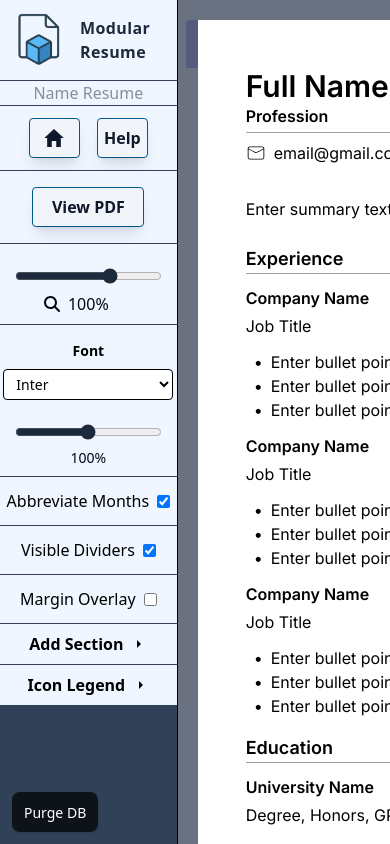
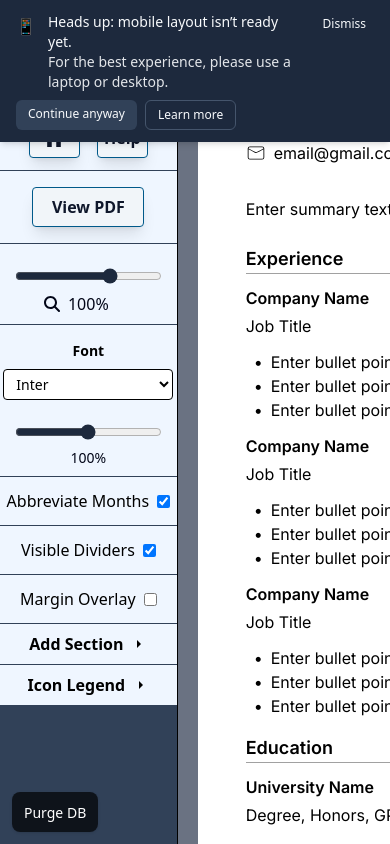
Before and after one commit to Tarrega88/modular-resume-2, a React (Vite) app: page / in a window 390 px wide. Both pictures are taken after a click on the button "Create New Resume". Built offline with nearby package versions, Linux system fonts and the light colour scheme.

Commit message:
mobile notification

```diff
--- a/src/MainView.tsx
+++ b/src/MainView.tsx
@@ -2,6 +2,7 @@ import { useRef } from "react";
 import { useReactToPrint } from "react-to-print";
 import BuilderColumn from "@/components/builderColumn/BuilderColumn";
 import SideResume from "@/components/SideResume";
+import MobileNotification from "./components/absoluteUI/MobileNotification";
 
 export default function MainView() {
   const contentRef = useRef<HTMLDivElement>(null);
@@ -9,6 +10,7 @@ export default function MainView() {
 
   return (
     <div>
+      <MobileNotification />
       <div className="flex w-full h-[100dvh]">
         <BuilderColumn onPrint={handlePrint} />
         <div className="overflow-auto w-full bg-gray-500 pt-5 px-5 grid items-start justify-items-center">
--- /dev/null
+++ b/src/components/absoluteUI/MobileNotification.tsx
@@ -0,0 +1,79 @@
+import { useEffect, useState } from "react";
+
+function isLikelyMobile() {
+  if (typeof window === "undefined") return false;
+  return (
+    window.matchMedia?.("(pointer: coarse)").matches || window.innerWidth < 640
+  );
+}
+
+export default function MobileNotification() {
+  const [open, setOpen] = useState(false);
+
+  useEffect(() => {
+    const dismissed = localStorage.getItem("mobileWarnDismissed") === "1";
+    const update = () => setOpen(!dismissed && isLikelyMobile());
+    update();
+    window.addEventListener("resize", update);
+    return () => window.removeEventListener("resize", update);
+  }, []);
+
+  if (!open) return null;
+
+  return (
+    <div
+      role="alert"
+      aria-live="polite"
+      className="
+        fixed inset-x-0 top-0 z-50 sm:hidden
+        bg-slate-800 text-slate-50
+        shadow-md
+      "
+      style={{ paddingTop: "env(safe-area-inset-top)" }}
+    >
+      <div className="mx-auto max-w-screen-md px-4 py-3">
+        <div className="flex items-start gap-3">
+          <div className="mt-0.5 shrink-0">📱</div>
+          <div className="flex-1 text-sm">
+            <div className="font-medium">
+              Heads up: mobile layout isn’t ready yet.
+            </div>
+            <div className="opacity-90">
+              For the best experience, please use a laptop or desktop.
+            </div>
+          </div>
+          <button
+            onClick={() => {
+              localStorage.setItem("mobileWarnDismissed", "1");
+              setOpen(false);
+            }}
+            className="rounded-md px-2 py-1 text-xs font-medium
+                       hover:bg-slate-700 focus:outline-none focus:ring-2 focus:ring-slate-400"
+            aria-label="Dismiss mobile notice"
+          >
+            Dismiss
+          </button>
+        </div>
+
+        <div className="mt-2 flex gap-2">
+          <a
+            href="#"
+            onClick={(e) => e.preventDefault()}
+            className="rounded-md px-3 py-1.5 text-xs font-medium
+                       bg-slate-700 hover:bg-slate-600"
+          >
+            Continue anyway
+          </a>
+          <a
+            href="#"
+            onClick={(e) => e.preventDefault()}
+            className="rounded-md px-3 py-1.5 text-xs font-medium
+                       border border-slate-600 hover:bg-slate-700"
+          >
+            Learn more
+          </a>
+        </div>
+      </div>
+    </div>
+  );
+}
```
